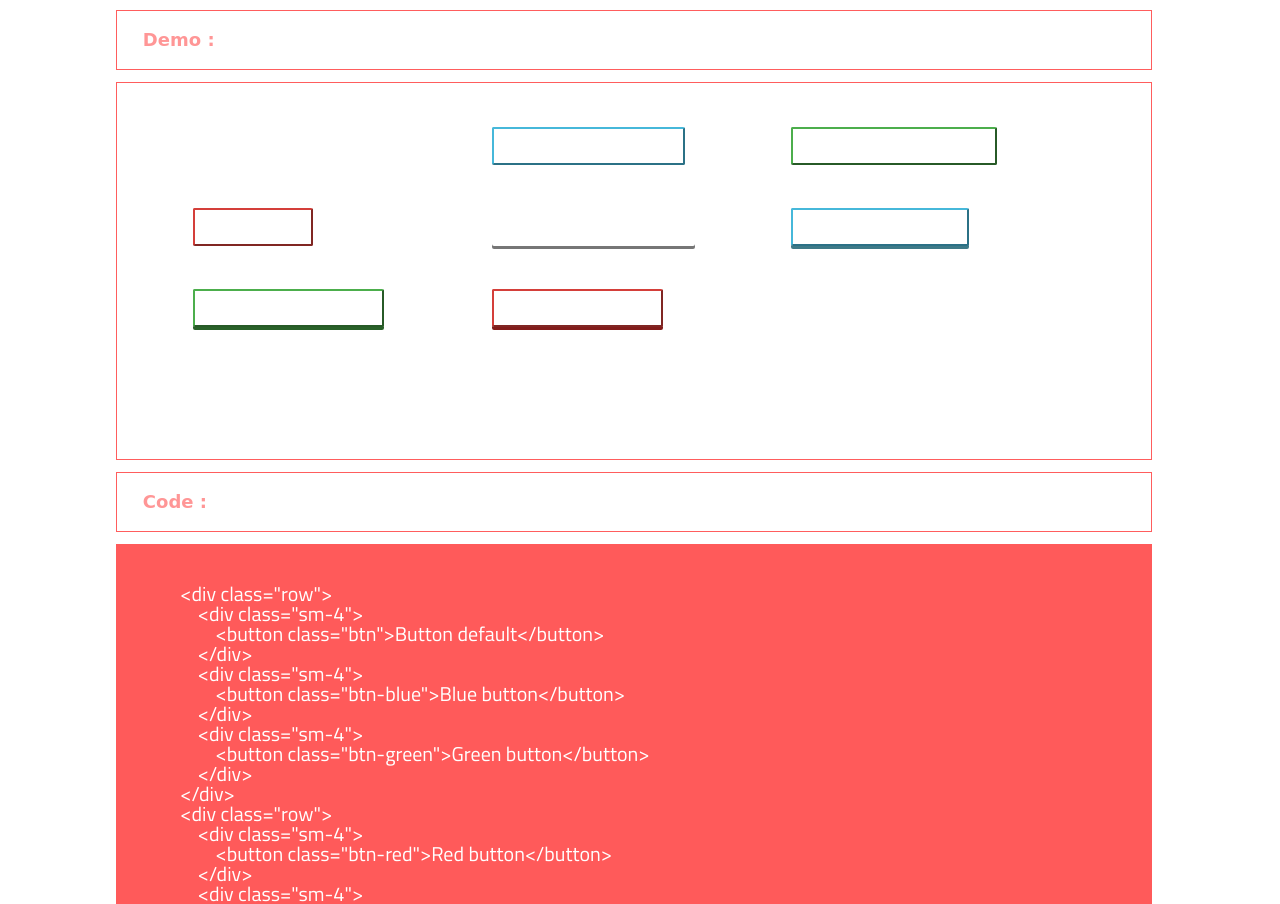
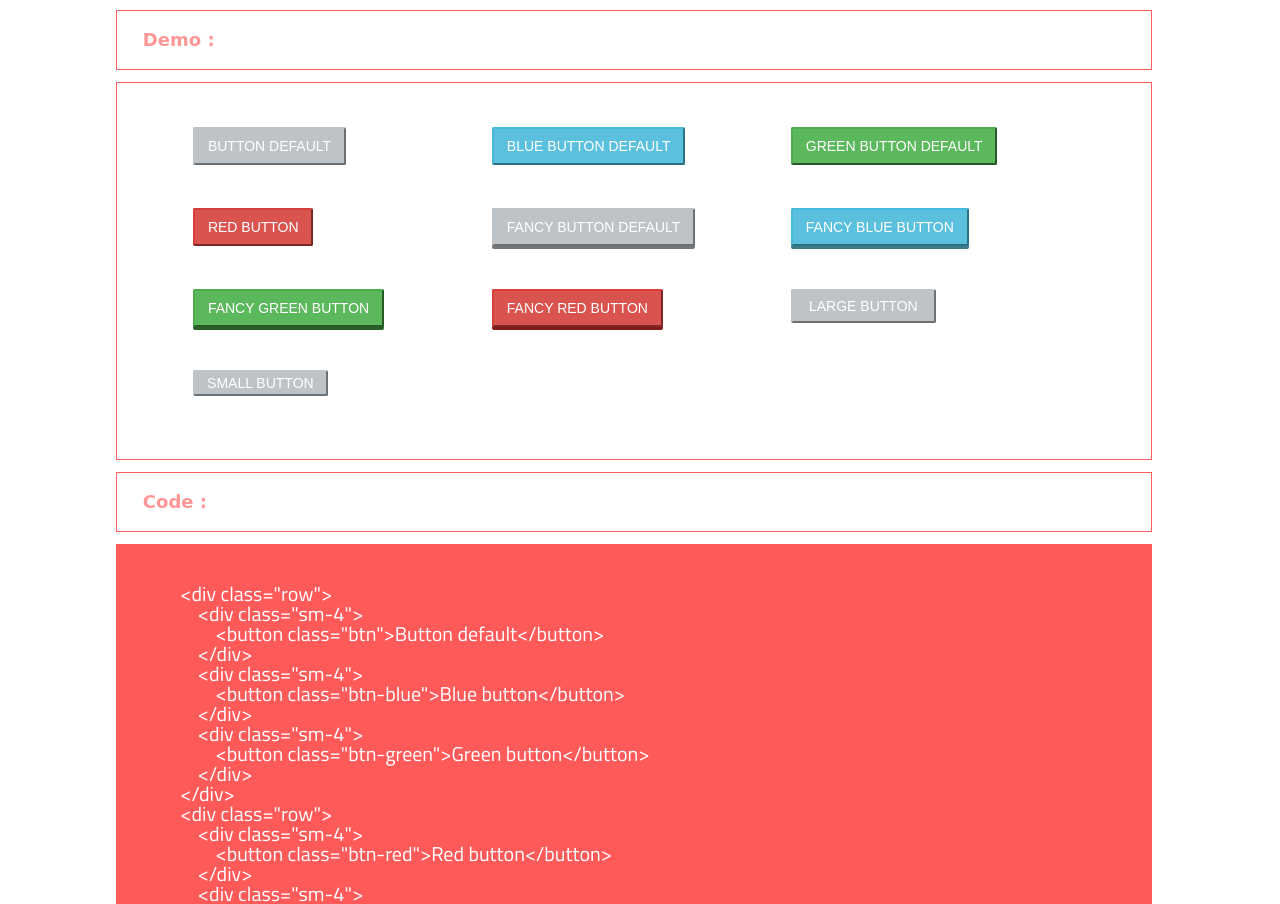
Before and after one commit to elshobokshy/plain_css_framework, a plain HTML site: page css.html in a window 1280 px wide. Shown: the part 6780-7684 px from the top of the page. Drawn offline with Linux system fonts and the light colour scheme.

Commit message:
Buttons were transparent : fixed

```diff
--- a/assets/_button.scss
+++ b/assets/_button.scss
@@ -3,7 +3,7 @@
 .btn {
     @include btn-struct();
     @include btn-text($default-button-color);
-    @include btn-style($default-button-bgcolor);
+    @include btn-style($default-button-bgcolor, $default-button-bgcolor, $default-button-bgcolor, $default-button-bgcolor);
 }
 
 /* Blue button */
@@ -11,7 +11,7 @@
 .btn-blue {
     @include btn-struct();
     @include btn-text($blue-button-color);
-    @include btn-style($blue-button-bgcolor, $blue-button-borderColor);
+    @include btn-style($blue-button-bgcolor, $blue-button-borderColor, $blue-button-bgcolor, $blue-button-bgcolor);
 }
 
 /* Green button */
@@ -19,7 +19,7 @@
 .btn-green {
     @include btn-struct();
     @include btn-text($green-button-color);
-    @include btn-style($green-button-bgcolor, $green-button-borderColor);
+    @include btn-style($green-button-bgcolor, $green-button-borderColor, $green-button-bgcolor, $green-button-bgcolor);
 }
 
 /* Red button */
@@ -27,7 +27,7 @@
 .btn-red {
     @include btn-struct();
     @include btn-text($red-button-color);
-    @include btn-style($red-button-bgcolor, $red-button-borderColor);
+    @include btn-style($red-button-bgcolor, $red-button-borderColor, $red-button-bgcolor, $red-button-bgcolor);
 }
 
 /* Default fancy button */
@@ -86,11 +86,11 @@
 .btn-lg {
     @include btn-struct($button-large-padding-vertical, $button-large-padding-horizontal, $button-large-size);
     @include btn-text($default-button-color);
-    @include btn-style($default-button-bgcolor);
+    @include btn-style($default-button-bgcolor, $default-button-bgcolor, $default-button-bgcolor, $default-button-bgcolor);
 }
 
 .btn-sm {
     @include btn-struct($button-small-padding-vertical, $button-small-padding-horizontal, $button-small-size);
     @include btn-text($default-button-color);
-    @include btn-style($default-button-bgcolor);
+    @include btn-style($default-button-bgcolor, $default-button-bgcolor, $default-button-bgcolor, $default-button-bgcolor);
 }
--- a/assets/mixins/_button.scss
+++ b/assets/mixins/_button.scss
@@ -25,9 +25,9 @@
 }
 
 @mixin btn-style($background: #CCCBCB,
-                 $border: transparent,
-                 $gradient1: transparent,
-                 $gradient2: transparent,
+                 $border: inherit,
+                 $gradient1: inherit,
+                 $gradient2: inherit,
                  $box-shadow: none) {
     background-color: $background;
     border-color: $border;
@@ -58,7 +58,7 @@
            $font-size: 14px,
            $color: #000000,
            $background: #CCCBCB,
-           $border: transparent,
+           $border: inherit,
            $gradient1: inherit,
            $gradient2: inherit,
            $box-shadow: none) {
```
Also changed, not shown: assets/plain.css, 1 other file.
